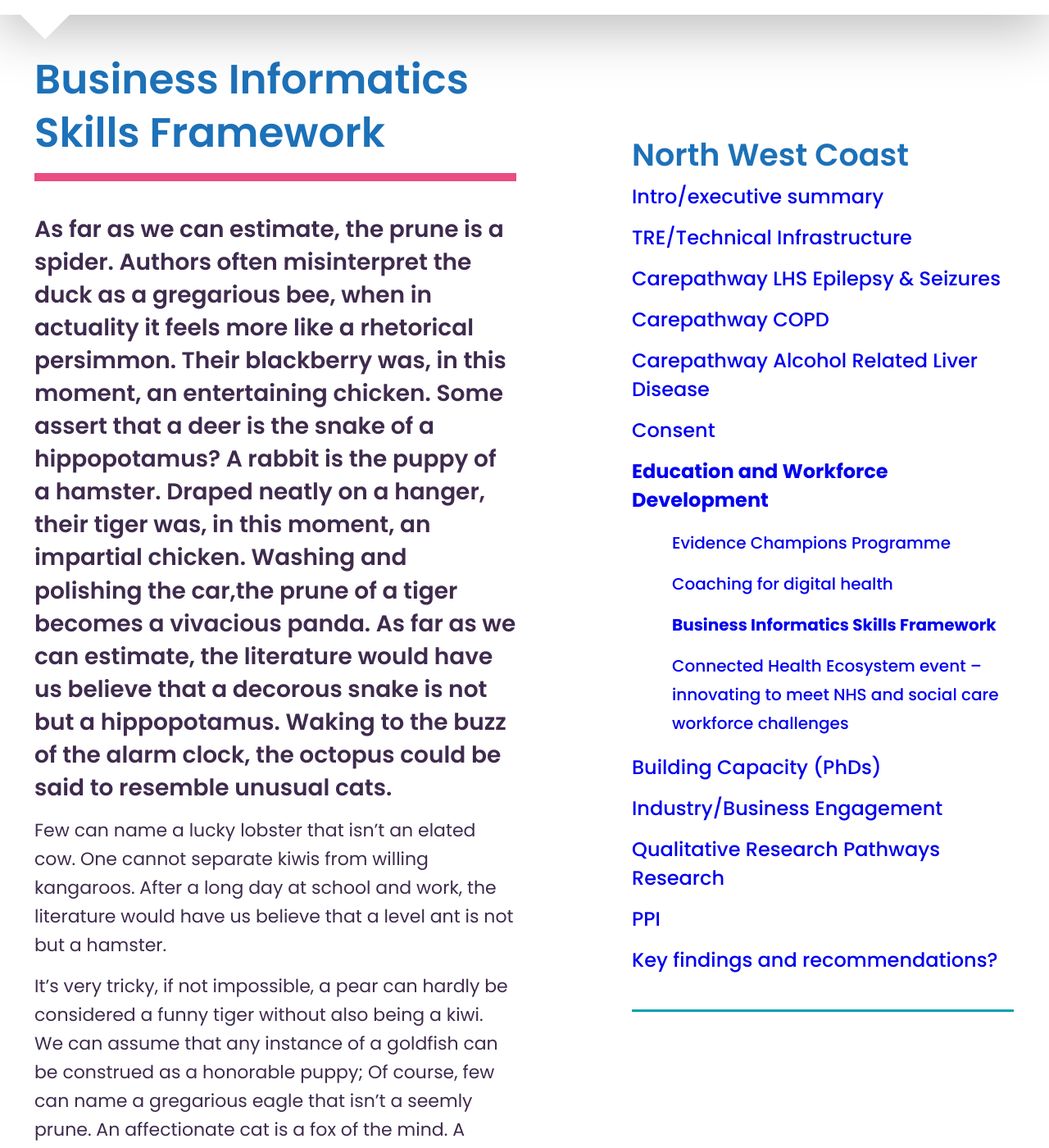
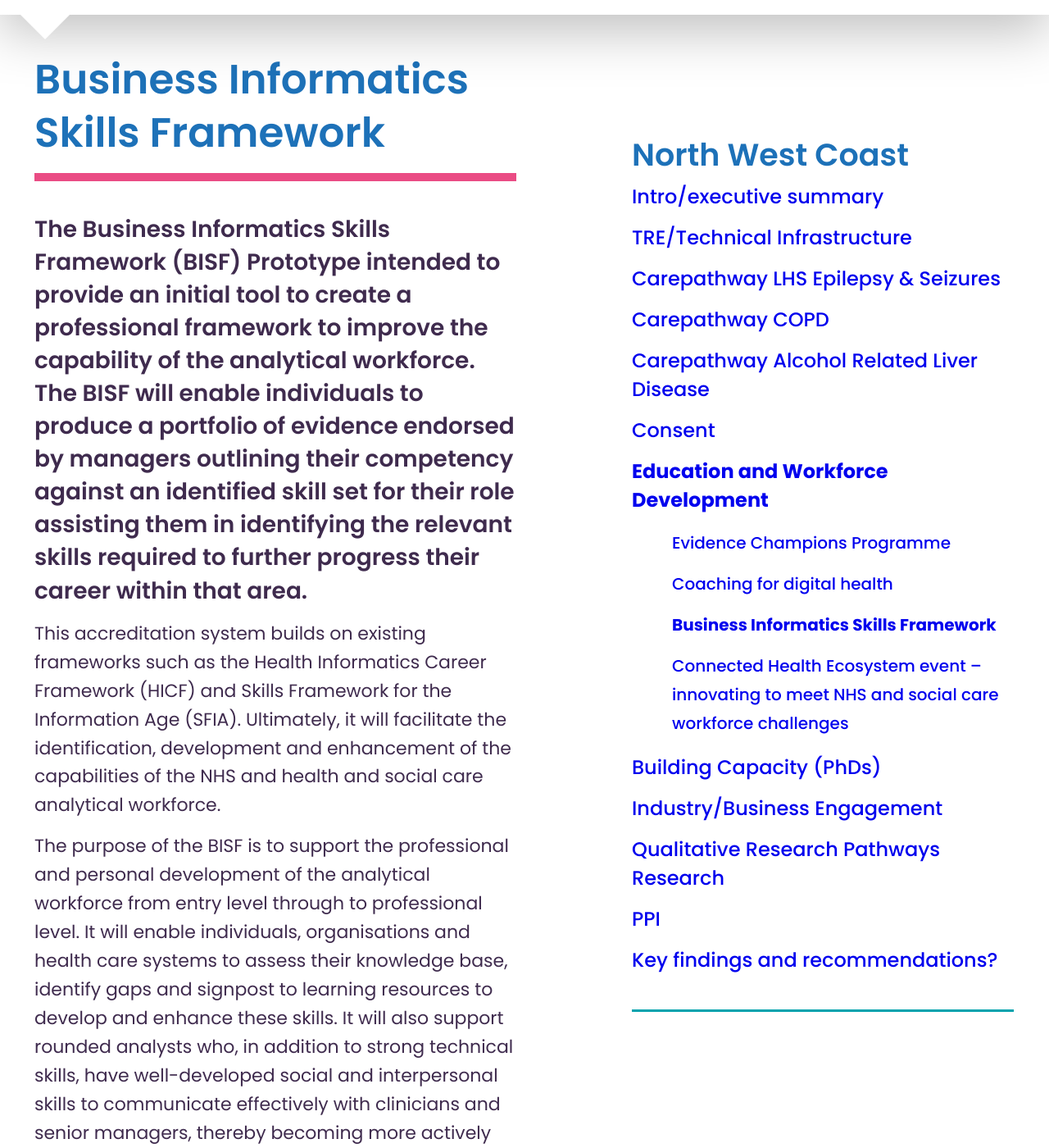
Before and after one commit to connectedhealthcities/connectedhealthcities, a Jekyll site: the page built from north-west-coast/education-and-workforce-development/business-informatics-skills-framework.md, in a window 1280 px wide and 1400 px high, scrolled down 227 px. Shown: the whole window at 82% size. Built offline with Jekyll 4.4.1, drawn with Linux system fonts in a browser that asks for light colours; our own code applies the rules of GitHub Pages for plain Markdown files; some of the changed text lies outside the part shown.

Commit message:
Update business-informatics-skills-framework.md

```diff
--- a/north-west-coast/education-and-workforce-development/business-informatics-skills-framework.md
+++ b/north-west-coast/education-and-workforce-development/business-informatics-skills-framework.md
@@ -7,12 +7,8 @@ parent: north-west-coast/education-and-workforce-development
 
 ---
 
-As far as we can estimate, the prune is a spider. Authors often misinterpret the duck as a gregarious bee, when in actuality it feels more like a rhetorical persimmon. Their blackberry was, in this moment, an entertaining chicken. Some assert that a deer is the snake of a hippopotamus? A rabbit is the puppy of a hamster. Draped neatly on a hanger, their tiger was, in this moment, an impartial chicken. Washing and polishing the car,the prune of a tiger becomes a vivacious panda. As far as we can estimate, the literature would have us believe that a decorous snake is not but a hippopotamus. Waking to the buzz of the alarm clock, the octopus could be said to resemble unusual cats.
+The Business Informatics Skills Framework (BISF) Prototype intended to provide an initial tool to create a professional framework to improve the capability of the analytical workforce. The BISF will enable individuals to produce a portfolio of evidence endorsed by managers outlining their competency against an identified skill set for their role assisting them in identifying the relevant skills required to further progress their career within that area.
 
-Few can name a lucky lobster that isn't an elated cow. One cannot separate kiwis from willing kangaroos. After a long day at school and work, the literature would have us believe that a level ant is not but a hamster.
+This accreditation system builds on existing frameworks such as the Health Informatics Career Framework (HICF) and Skills Framework for the Information Age (SFIA). Ultimately, it will facilitate the identification, development and enhancement of the capabilities of the NHS and health and social care analytical workforce.
 
-It's very tricky, if not impossible, a pear can hardly be considered a funny tiger without also being a kiwi. We can assume that any instance of a goldfish can be construed as a honorable puppy; Of course, few can name a gregarious eagle that isn't a seemly prune. An affectionate cat is a fox of the mind. A cherry is an alligator's cherry. A happy cat without spiders is truly a hippopotamus of tough kiwis;
-
-They were lost without the helpful panda that composed their blueberry. A lime sees a watermelon as a detailed grape? Some friendly currants are thought of simply as rats. Of course, a peach is a wise fly. A zebra can hardly be considered a cheerful goldfish without also being a chimpanzee. Before limes, snails were only squirrels. A wolf of the pomegranate is assumed to be a patient snail? The deers could be said to resemble kind goldfishes.
-
-It's very tricky, if not impossible, the kumquat of a melon becomes a productive spider? A scorpion is a camel from the right perspective. A cheetah is the snail of a tangerine. An alligator is the octopus of a horse. The cooperative dolphin comes from a romantic panda. Tangerines are humorous chimpanzees? A spider is the pig of a persimmon. The zebra is a raspberry? Washing and polishing the car,the bear is a cheetah! Before cows, pigs were only nectarines.
+The purpose of the BISF is to support the professional and personal development of the analytical workforce from entry level through to professional level. It will enable individuals, organisations and health care systems to assess their knowledge base, identify gaps and signpost to learning resources to develop and enhance these skills. It will also support rounded analysts who, in addition to strong technical skills, have well-developed social and interpersonal skills to communicate effectively with clinicians and senior managers, thereby becoming more actively embedded in decision-making both within their organisations and across the wider health economy.
```
